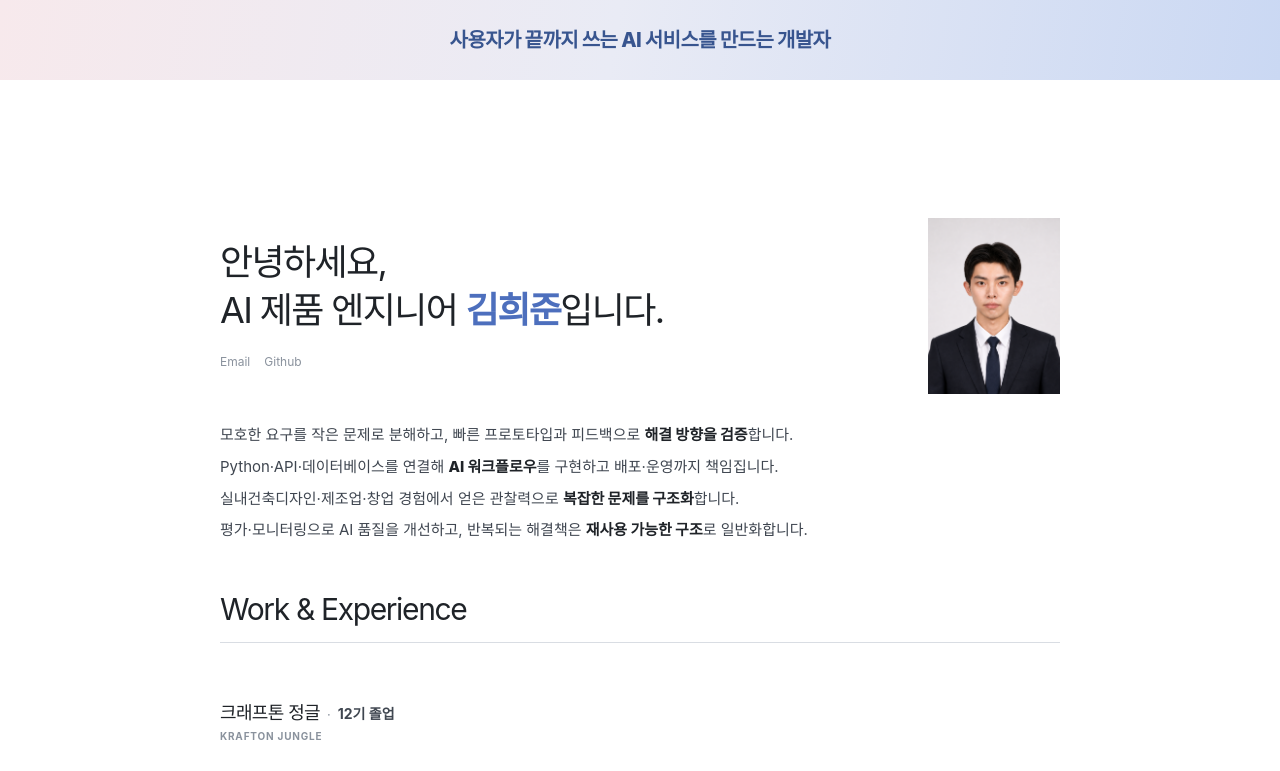
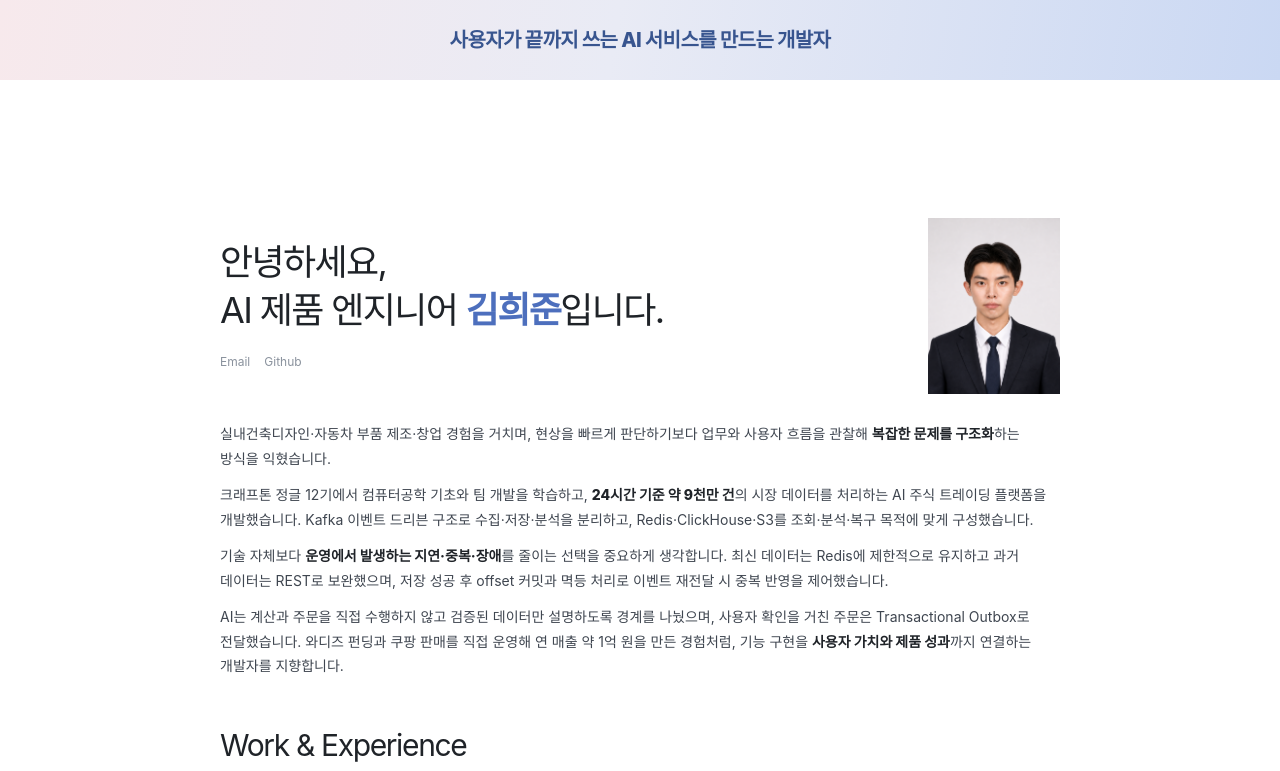
Before and after one commit to huiugim8-wq/history, a Next.js app: page / in a window 1280 px wide. Shown: the top 771 px of the page. Built offline with nearby package versions, Linux system fonts and the light colour scheme.

Commit message:
Rewrite profile as experience narrative

```diff
--- a/app/globals.css
+++ b/app/globals.css
@@ -126,12 +126,17 @@ footer a:focus-visible {
 .profile-points {
   margin: 28px 0 0;
   padding: 0;
-  list-style: none;
   color: #3f4650;
+  font-size: 14px;
+  line-height: 1.75;
 }
 
-.profile-points li + li {
-  margin-top: 6px;
+.profile-points p {
+  margin: 0;
+}
+
+.profile-points p + p {
+  margin-top: 12px;
 }
 
 .profile-points strong {
--- a/app/page.tsx
+++ b/app/page.tsx
@@ -74,25 +74,35 @@ export default function Home() {
             />
           </div>
 
-          <ul className="profile-points">
-            <li>
-              모호한 요구를 작은 문제로 분해하고, 빠른 프로토타입과 피드백으로{" "}
-              <strong>해결 방향을 검증</strong>합니다.
-            </li>
-            <li>
-              Python·API·데이터베이스를 연결해{" "}
-              <strong>AI 워크플로우</strong>를 구현하고 배포·운영까지
-              책임집니다.
-            </li>
-            <li>
-              실내건축디자인·제조업·창업 경험에서 얻은 관찰력으로{" "}
-              <strong>복잡한 문제를 구조화</strong>합니다.
-            </li>
-            <li>
-              평가·모니터링으로 AI 품질을 개선하고, 반복되는 해결책은{" "}
-              <strong>재사용 가능한 구조</strong>로 일반화합니다.
-            </li>
-          </ul>
+          <div className="profile-points">
+            <p>
+              실내건축디자인·자동차 부품 제조·창업 경험을 거치며, 현상을
+              빠르게 판단하기보다 업무와 사용자 흐름을 관찰해{" "}
+              <strong>복잡한 문제를 구조화</strong>하는 방식을 익혔습니다.
+            </p>
+            <p>
+              크래프톤 정글 12기에서 컴퓨터공학 기초와 팀 개발을 학습하고,{" "}
+              <strong>24시간 기준 약 9천만 건</strong>의 시장 데이터를 처리하는
+              AI 주식 트레이딩 플랫폼을 개발했습니다. Kafka 이벤트 드리븐
+              구조로 수집·저장·분석을 분리하고, Redis·ClickHouse·S3를
+              조회·분석·복구 목적에 맞게 구성했습니다.
+            </p>
+            <p>
+              기술 자체보다{" "}
+              <strong>운영에서 발생하는 지연·중복·장애</strong>를 줄이는 선택을
+              중요하게 생각합니다. 최신 데이터는 Redis에 제한적으로 유지하고
+              과거 데이터는 REST로 보완했으며, 저장 성공 후 offset 커밋과 멱등
+              처리로 이벤트 재전달 시 중복 반영을 제어했습니다.
+            </p>
+            <p>
+              AI는 계산과 주문을 직접 수행하지 않고 검증된 데이터만 설명하도록
+              경계를 나눴으며, 사용자 확인을 거친 주문은 Transactional Outbox로
+              전달했습니다. 와디즈 펀딩과 쿠팡 판매를 직접 운영해 연 매출 약
+              1억 원을 만든 경험처럼, 기능 구현을{" "}
+              <strong>사용자 가치와 제품 성과</strong>까지 연결하는 개발자를
+              지향합니다.
+            </p>
+          </div>
         </section>
 
         <section className="resume-section work-section" id="experience">
```
